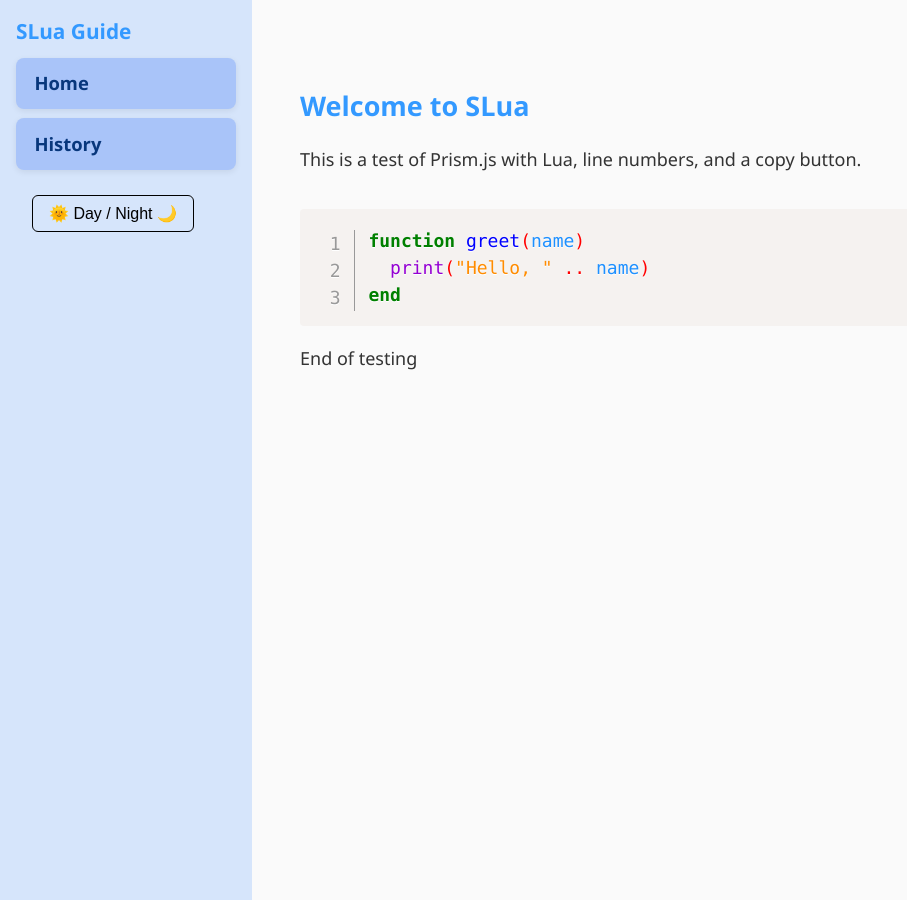
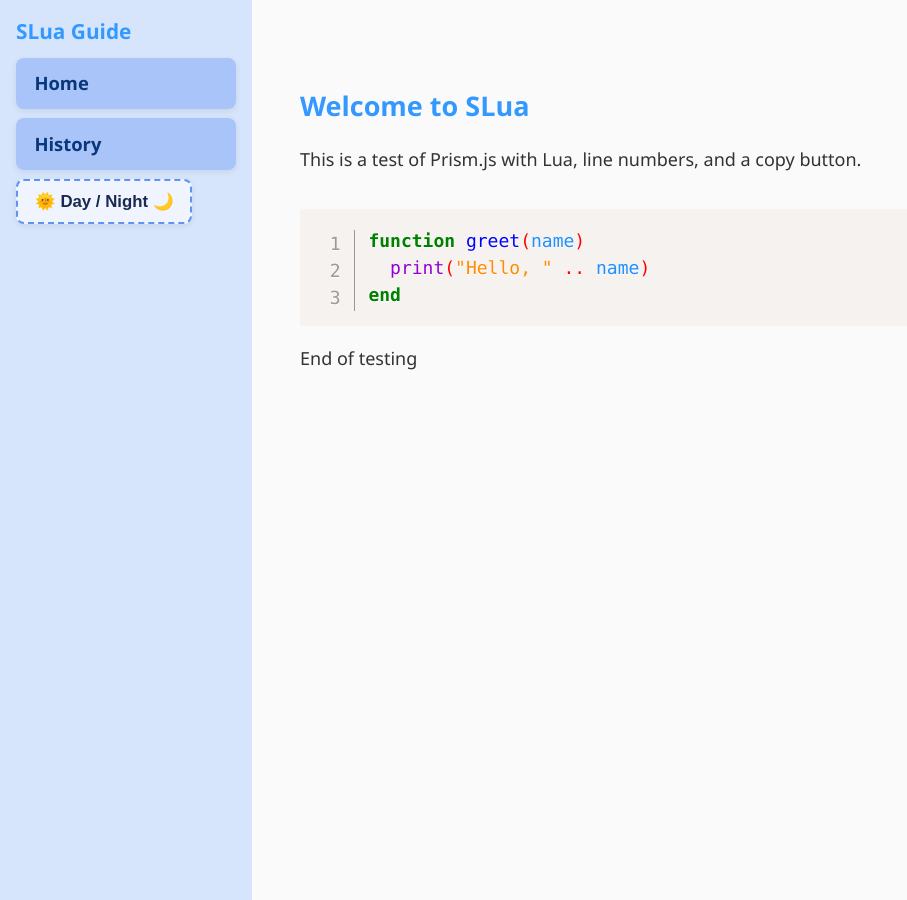
Before and after one commit to Suzanna-Linn/slua, a Jekyll site: the page built from docs/index.md, in a window 1280 px wide. Shown: the whole page, without its empty margins (0-907 px from the left). Built offline with Jekyll 4.4.1, drawn with Linux system fonts in a browser that asks for light colours; nearby versions of some CDN libraries; comment, search, counter and statistics services are not loaded.

Commit message:
Update style.css

```diff
--- a/docs/assets/style.css
+++ b/docs/assets/style.css
@@ -78,6 +78,12 @@
   padding: 0;
 }
 
+.sidebar-inner {
+  display: flex;
+  flex-direction: column;
+  height: 100%;
+}
+
 .content {
   margin-left: 220px;
   padding: 1rem 1rem 1rem 5rem;
@@ -126,11 +132,22 @@
 }
 
 .theme-toggle {
-  margin: 1rem;
-  padding: 0.5rem 1rem;
-  font-size: 1rem;
-  cursor: pointer;
-  background: transparent;
-  border: 1px solid currentColor;
-  border-radius: 6px;
+  margin-top: auto;
+  padding: 0.6em 1em;
+  font-size: 1.05rem;
+  background: #f0f4ff;               /* lighter background */
+  color: #1a2a4f;                    /* same text as sidebar */
+  border: 2px dashed #5e95f5;        /* different border style for distinction */
+  border-radius: 8px;
+  text-align: center;
+  font-weight: 600;
+  box-shadow: 0 2px 6px rgba(0, 0, 0, 0.08);
+  transition: background-color 0.3s ease, transform 0.15s ease;
 }
+
+.theme-toggle:hover,
+.theme-toggle:focus {
+  background: #dbe8ff;              /* hover effect */
+  transform: translateY(-2px);
+  outline: none;
+}
```
